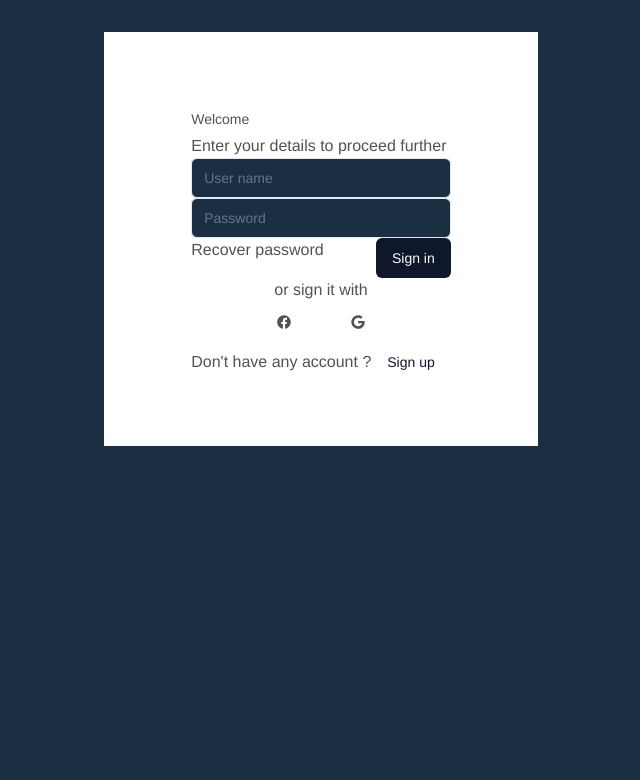
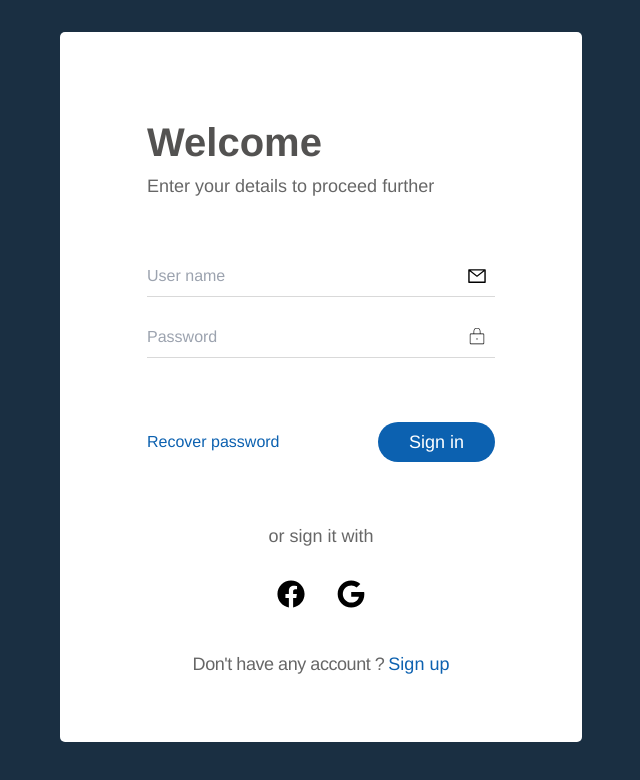
Before and after one commit to TeaMarketPlace/FrontMarketPlace, a React (Vite) app: page / in a window 1280 px wide. Shown: the top 780 px of the page, without its empty margins (319-959 px from the left). Built offline with nearby package versions, Linux system fonts and the light colour scheme.

Commit message:
modify styles for UI and login form

```diff
--- a/src/App.scss
+++ b/src/App.scss
@@ -23,14 +23,14 @@
     --popover: 0 0% 100%;
     --popover-foreground: 222.2 84% 4.9%;
 
-    --primary: 222.2 47.4% 11.2%;
-    --primary-foreground: 210 40% 98%;
+    --primary: 209, 87%, 37%, 1;
+    --primary-foreground: 0 0% 100%;
 
     --secondary: 210 40% 96.1%;
-    --secondary-foreground: 222.2 47.4% 11.2%;
+    --secondary-foreground: 0, 0%, 0%, 0.6;
 
     --muted: 210 40% 96.1%;
-    --muted-foreground: 215.4 16.3% 46.9%;
+    --muted-foreground: 0, 0%, 85%, 1;
 
     --accent: 210 40% 96.1%;
     --accent-foreground: 222.2 47.4% 11.2%;
--- a/src/components/LoginForm/LoginForm.tsx
+++ b/src/components/LoginForm/LoginForm.tsx
@@ -1,75 +1,117 @@
-import {zodResolver} from "@hookform/resolvers/zod"
+import { zodResolver } from "@hookform/resolvers/zod";
 import { LoginFormType, LoginFormSchema } from "@/schemas/loginSchema";
-import {useForm} from "react-hook-form"
-import {Input} from "../ui/input";
-import {FormControl, FormItem, FormLabel, Form, FormField, FormMessage} from "../ui/form";
+import { useForm } from "react-hook-form";
+
+// import shadcn ui components
+import {
+  FormControl,
+  FormItem,
+  FormLabel,
+  Form,
+  FormField,
+  FormMessage,
+} from "../ui/form";
 import { Button } from "../ui/button";
+import { Input } from "../ui/input";
+
+// import icons
 import { FaFacebook, FaGoogle } from "react-icons/fa";
+import { AiOutlineMail } from "react-icons/ai";
+import { PiLockThin } from "react-icons/pi";
 
 const LoginForm = () => {
-
   const form = useForm<LoginFormType>({
     resolver: zodResolver(LoginFormSchema),
     defaultValues: {
       userName: "",
-      password: ""
-    }
-  })
+      password: "",
+    },
+  });
 
   // function that will be call on submiting form
   const onSubmit = (values: LoginFormType) => {
     console.log(values);
-  }
+  };
 
   return (
     <Form {...form}>
-      <form className="max-w-[522px] bg-white px-[87px] pt-[80px] pb-[64px]" onSubmit={form.handleSubmit(onSubmit)}>
-
+      <form
+        className="w-[522px] bg-white px-[87px] pt-[80px] pb-[64px] rounded-[5px]"
+        onSubmit={form.handleSubmit(onSubmit)}
+      >
         {/* Login form header */}
-        <div className="flex gap-2 flex-col items-start">
-          <FormLabel>Welcome</FormLabel>
-          <h3>Enter your details to proceed further</h3>
+        <div className="flex flex-col items-start mb-16">
+          <FormLabel className="text-[40px] font-bold">Welcome</FormLabel>
+          <h3 className="text-secondary-foreground text-lg">
+            Enter your details to proceed further
+          </h3>
         </div>
 
+        {/* Form Fields  */}
+        <div className="flex flex-col gap-7 mb-16">
           {/* Field for username */}
-        <FormField control={form.control} name="userName" render={({field}) => (
-          <FormItem>
+          <FormField
+            control={form.control}
+            name="userName"
+            render={({ field }) => (
+              <FormItem className="flex flex-col">
                 <FormControl>
-              <Input placeholder="User name" {...field}/>
+                  <Input
+                    placeholder="User name"
+                    icon={<AiOutlineMail color="black" size={20} />}
+                    {...field}
+                  />
                 </FormControl>
-            <FormMessage/>
+                <FormMessage />
               </FormItem>
-        )}/>
+            )}
+          />
 
           {/* Field for password */}
-        <FormField control={form.control} name="password" render={({field}) => (
-          <FormItem>
+          <FormField
+            control={form.control}
+            name="password"
+            render={({ field }) => (
+              <FormItem className="flex flex-col">
                 <FormControl>
-              <Input placeholder="Password" {...field}/>
+                  <Input type="password"
+                    placeholder="Password"
+                    {...field}
+                    icon={<PiLockThin color="black" size={20} />}
+                  />
                 </FormControl>
-            <FormMessage/>
+                <FormMessage />
               </FormItem>
-        )}/>
-
-        <div className="flex justify-between">
-          <span>Recover password</span>
-          <Button>Sign in</Button>
+            )}
+          />
         </div>
 
-        <span>or sign it with</span>
+        <div className="flex justify-between items-center mb-[60px]">
 
-        <div className="flex gap-7 justify-center">
-          <Button variant={"ghost"}><FaFacebook/></Button>
-          <Button variant={"ghost"}><FaGoogle/></Button>
+          {/* //TODO Make it navigate to the certain page */}
+          <a href="#" className="text-primary cursor-pointer">Recover password</a>
+          <Button type="submit" className="rounded-[25px] text-lg py-[10px] px-[31px]">Sign in</Button>
         </div>
 
-        <div className="flex justify-center items-center">
-          <h5>Don't have any account ?</h5>
-          <Button variant={"link"}>Sign up</Button>
+        <h5 className="text-secondary-foreground text-lg mb-6">or sign it with</h5>
+
+        {/* Sign in icons */}
+        <div className="flex justify-center mb-9">
+          <Button className="text-[28px] text-black" variant={"ghost"}>
+            <FaFacebook />
+          </Button>
+          <Button className="text-[28px] text-black w-fit" variant={"ghost"}>
+            <FaGoogle />
+          </Button>
+        </div>
+
+        <div className="flex justify-center items-center text-lg gap-1">
+          <h5 className="text-secondary-foreground track -tracking-wide">Don't have any account ?</h5>
+          <a href="#" className="w-fit text-primary cursor-pointer">Sign up</a>
         </div>
       </form>
     </Form>
-  )
-}
+  );
+};
 
-export default LoginForm
+export default LoginForm;
--- a/src/components/ui/button.tsx
+++ b/src/components/ui/button.tsx
@@ -9,7 +9,7 @@ const buttonVariants = cva(
   {
     variants: {
       variant: {
-        default: "bg-primary text-primary-foreground hover:bg-primary/90",
+        default: "bg-primary text-primary-foreground",
         destructive:
           "bg-destructive text-destructive-foreground hover:bg-destructive/90",
         outline:
--- a/src/components/ui/form.tsx
+++ b/src/components/ui/form.tsx
@@ -155,7 +155,7 @@ const FormMessage = React.forwardRef<
     <p
       ref={ref}
       id={formMessageId}
-      className={cn("text-sm font-medium text-destructive", className)}
+      className={cn("text-sm font-medium text-destructive self-start", className)}
       {...props}
     >
       {body}
--- a/src/components/ui/input.tsx
+++ b/src/components/ui/input.tsx
@@ -1,25 +1,35 @@
-import * as React from "react"
+import * as React from "react";
 
-import { cn } from "@/lib/utils"
+import { cn } from "@/lib/utils";
 
+// interface for input
 export interface InputProps
-  extends React.InputHTMLAttributes<HTMLInputElement> {}
+  extends React.InputHTMLAttributes<HTMLInputElement> {
+    icon?: React.ReactNode
+  }
 
 const Input = React.forwardRef<HTMLInputElement, InputProps>(
-  ({ className, type, ...props }, ref) => {
+  ({ className, type, icon, ...props }, ref) => {
     return (
+      <div className="w-full pb-[8px] pr-[8px] border-b-[1px] border-b-muted-foreground flex justify-between items-center">
         <input
           type={type}
           className={cn(
-          "flex h-10 w-full rounded-md border border-input bg-background px-3 py-2 text-sm ring-offset-background file:border-0 file:bg-transparent file:text-sm file:font-medium placeholder:text-muted-foreground focus-visible:outline-none focus-visible:ring-2 focus-visible:ring-ring focus-visible:ring-offset-2 disabled:cursor-not-allowed disabled:opacity-50",
+            "text-[1rem] text-secondary-foreground outline-none w-[80%]",
             className
           )}
           ref={ref}
           {...props}
         />
-    )
+        {icon && (
+          <div className="">
+            {icon}
+          </div>
+        )}
+      </div>
+    );
   }
-)
-Input.displayName = "Input"
+);
+Input.displayName = "Input";
 
-export { Input }
+export { Input };
--- a/src/components/ui/label.tsx
+++ b/src/components/ui/label.tsx
@@ -7,7 +7,7 @@ import { cva, type VariantProps } from "class-variance-authority"
 import { cn } from "@/lib/utils"
 
 const labelVariants = cva(
-  "text-sm font-medium leading-none peer-disabled:cursor-not-allowed peer-disabled:opacity-70"
+  ""
 )
 
 const Label = React.forwardRef<
```
Lines whose indentation alone changed are shown as unchanged.
